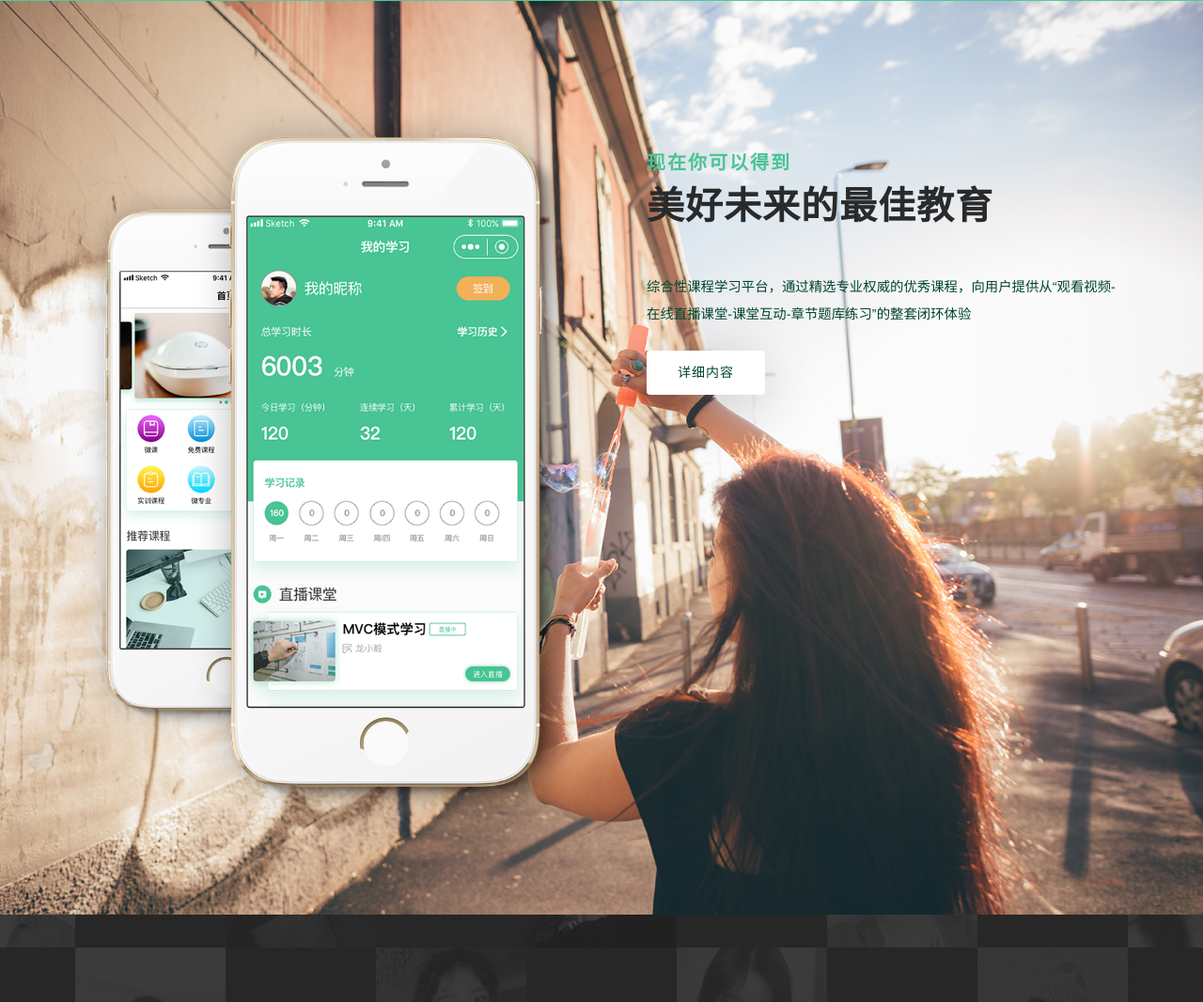
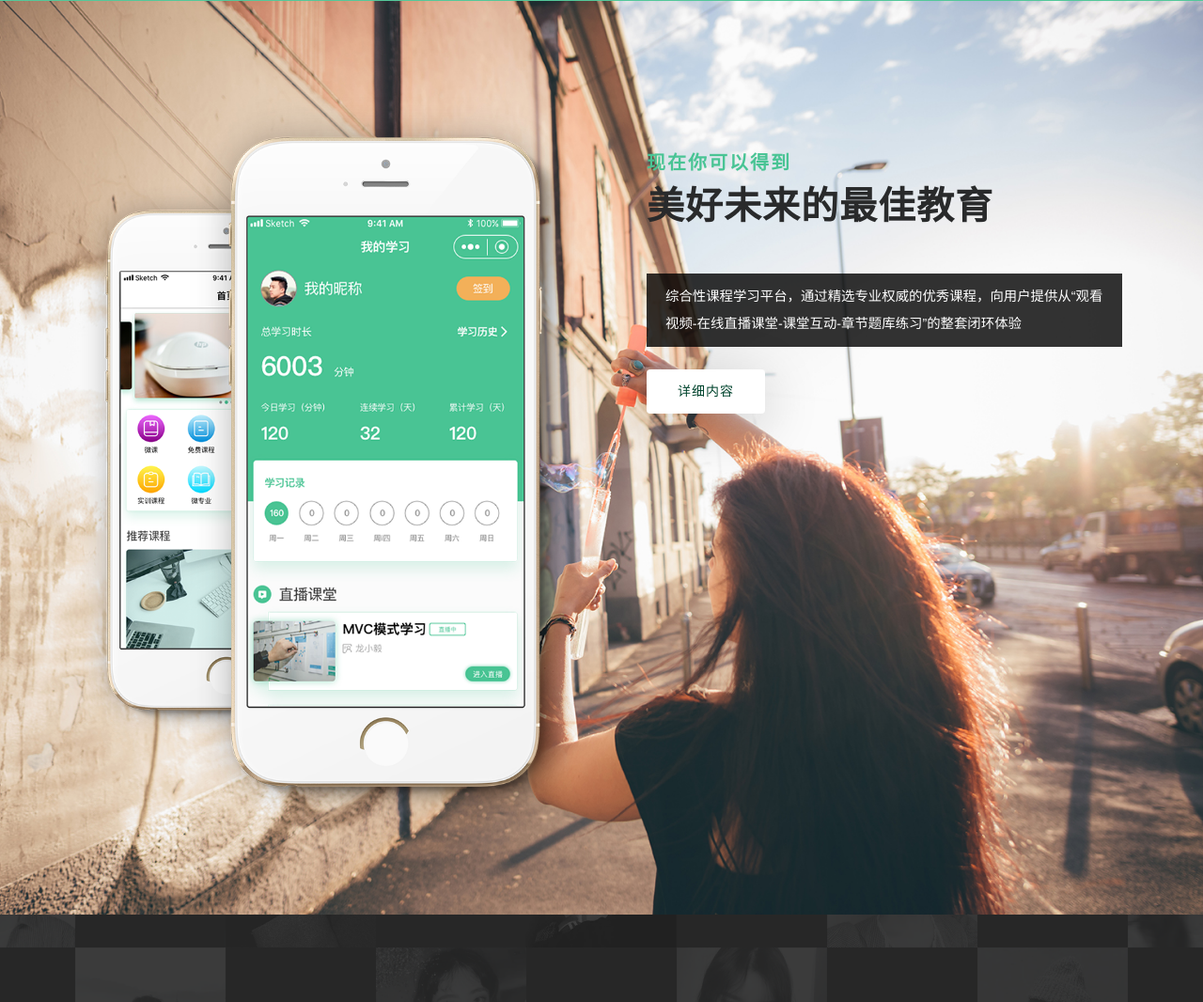
Before and after one commit to ITSBee/videoOnline, a plain HTML site: page index.html in a window 1280 px wide. Shown: the part 719-1785 px from the top of the page at 94% size. Drawn offline with Linux system fonts and the light colour scheme.

Commit message:
change img

```diff
--- a/css/style.css
+++ b/css/style.css
@@ -856,7 +856,9 @@ p.sub-test span {
 }
 
 section.hand-crafted p {
-    color: #01442d;
+    padding: 10px 20px;
+    color: #fff;
+    background: rgba(0,0,0,.8);
 }
 
 /* //testimonials */
```
Also changed, not shown: images/g1.jpg, images/g2.jpg, 2 other files.
